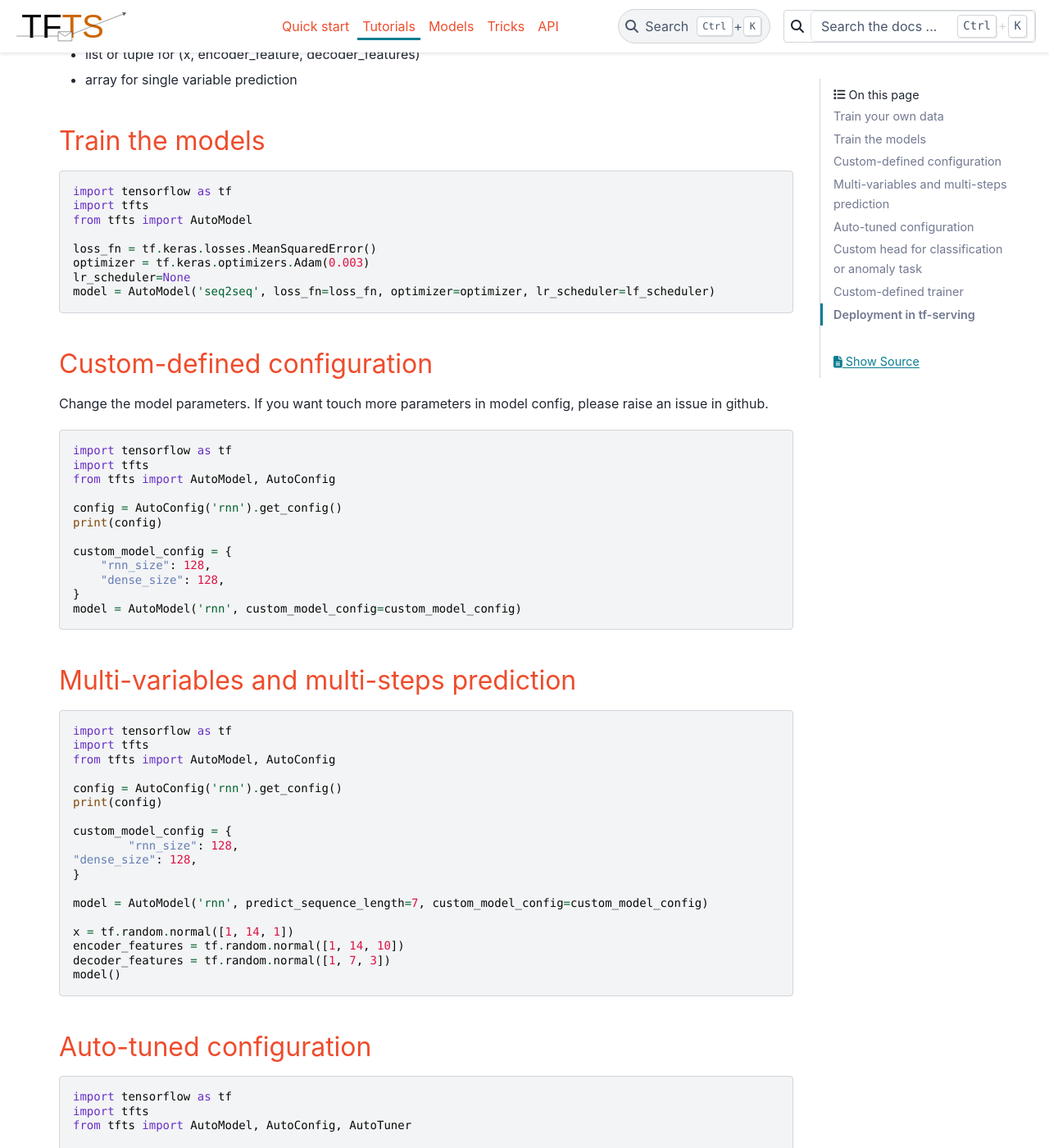
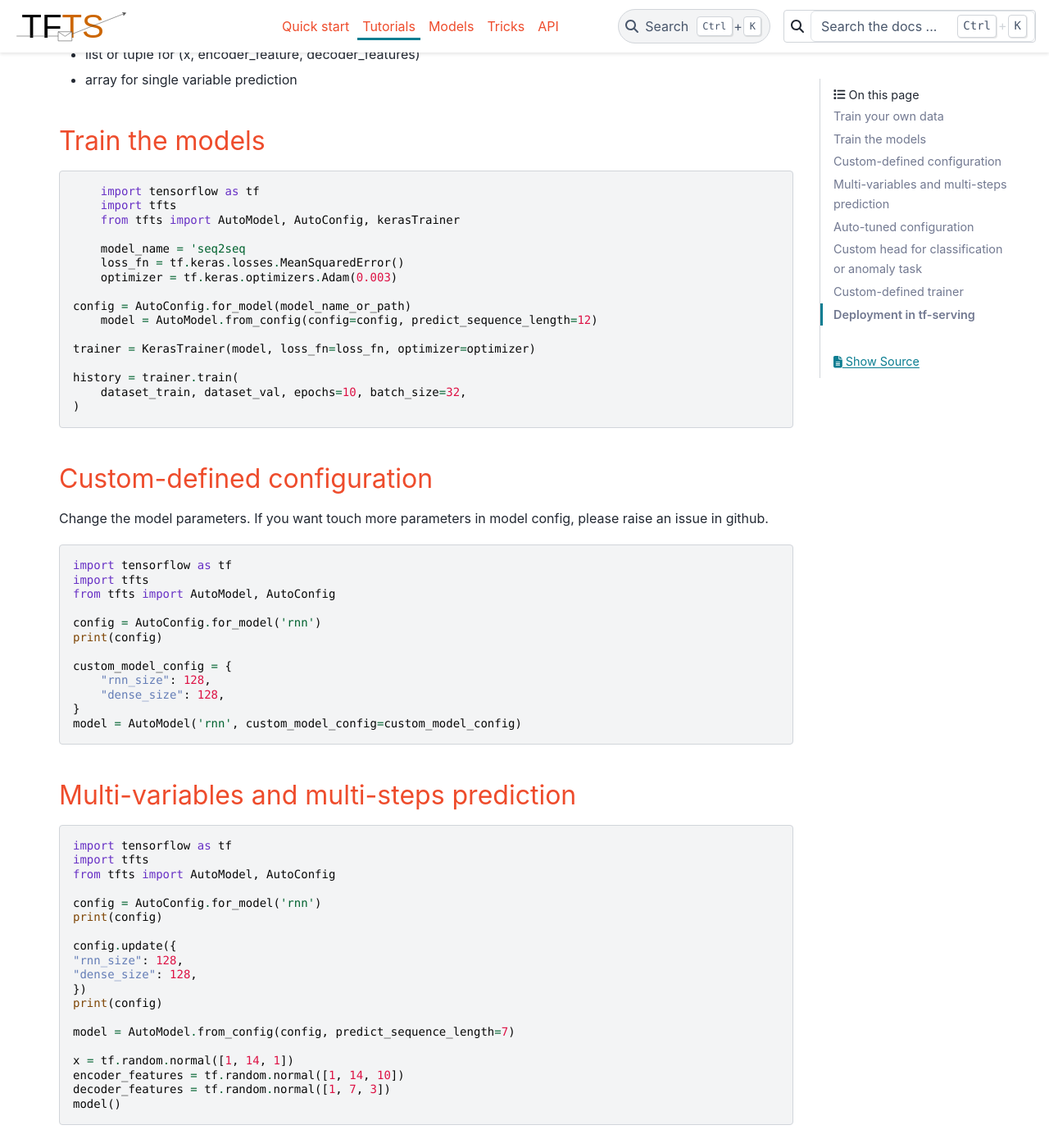
Before and after one commit to LongxingTan/Time-series-prediction, a Sphinx documentation site: the page built from docs/source/tutorials.rst, in a window 1280 px wide and 1400 px high, scrolled down 792 px. Shown: the whole window at 82% size. Built offline with Sphinx 7.4.7 and the PyData theme 0.15.4, drawn with Linux system fonts in a browser that asks for light colours; some of the changed text lies outside the part shown.

Commit message:
fix: examples

```diff
--- a/docs/source/tricks.rst
+++ b/docs/source/tricks.rst
@@ -10,6 +10,7 @@ If you want a better performance, you can import tfts source code to modify it d
 
 * `The TFTS BERT model <https://github.com/LongxingTan/KDDCup2022-Baidu>`_ wins the 3rd place in `Baidu KDD Cup 2022 <https://aistudio.baidu.com/aistudio/competition/detail/152/0/introduction>`_
 * `The TFTS Seq2Seq mode <https://github.com/LongxingTan/Data-competitions/tree/master/tianchi-enso-prediction>`_ wins the 4th place of `Tianchi ENSO prediction <https://tianchi.aliyun.com/competition/entrance/531871/introduction>`_
+
 
 General Tricks
 ~~~~~~~~~~~~~~~~~~~~~~~~~~~~
--- a/docs/source/tutorials.rst
+++ b/docs/source/tutorials.rst
@@ -55,12 +55,20 @@ Train the models
 
 	import tensorflow as tf
 	import tfts
-	from tfts import AutoModel
+	from tfts import AutoModel, AutoConfig, kerasTrainer
 
+	model_name = 'seq2seq
 	loss_fn = tf.keras.losses.MeanSquaredError()
 	optimizer = tf.keras.optimizers.Adam(0.003)
-	lr_scheduler=None
-	model = AutoModel('seq2seq', loss_fn=loss_fn, optimizer=optimizer, lr_scheduler=lf_scheduler)
+
+    config = AutoConfig.for_model(model_name_or_path)
+	model = AutoModel.from_config(config=config, predict_sequence_length=12)
+
+    trainer = KerasTrainer(model, loss_fn=loss_fn, optimizer=optimizer)
+
+    history = trainer.train(
+        dataset_train, dataset_val, epochs=10, batch_size=32,
+    )
 
 
 Custom-defined configuration
@@ -74,7 +82,7 @@ Change the model parameters. If you want touch more parameters in model config,
     import tfts
     from tfts import AutoModel, AutoConfig
 
-    config = AutoConfig('rnn').get_config()
+    config = AutoConfig.for_model('rnn')
     print(config)
 
     custom_model_config = {
@@ -93,15 +101,16 @@ Multi-variables and multi-steps prediction
 	import tfts
 	from tfts import AutoModel, AutoConfig
 
-	config = AutoConfig('rnn').get_config()
+	config = AutoConfig.for_model('rnn')
 	print(config)
 
-	custom_model_config = {
-		"rnn_size": 128,
+	config.update({
+	"rnn_size": 128,
     	"dense_size": 128,
-	}
+	})
+	print(config)
 
-	model = AutoModel('rnn', predict_sequence_length=7, custom_model_config=custom_model_config)
+	model = AutoModel.from_config(config, predict_sequence_length=7)
 
 	x = tf.random.normal([1, 14, 1])
 	encoder_features = tf.random.normal([1, 14, 10])
@@ -118,7 +127,7 @@ Auto-tuned configuration
     import tfts
     from tfts import AutoModel, AutoConfig, AutoTuner
 
-    config = AutoConfig('rnn').get_config()
+    config = AutoConfig.for_model('rnn')
     tuner = AutoTuner('rnn')
     tuner.run(config)
 
@@ -134,11 +143,11 @@ Set up the custom-defined head layer to do the classification task or anomaly de
     import tfts
     from tfts import AutoModel, AutoConfig, AutoTuner
 
-    AutoConfig('rnn').print_config()
+    config = AutoConfig.for_model('rnn')
     custom_model_head = tf.keras.Sequential(
         Dense(1)
     )
-    model = AutoModel('rnn', custom_model_config=custom_model_config, custom_model_head=custom_model_head)
+    model = AutoModel.from_config(config, custom_model_head=custom_model_head)
 
 
 Custom-defined trainer
@@ -157,7 +166,8 @@ You could use tfts trainer, a custom trainer or use keras to train directly.
     predict_sequence_length = 16
 
     inputs = Input([train_length, train_features])
-    backbone = AutoModel("seq2seq", predict_sequence_length=predict_sequence_length)
+    config = AutoConfig.for_model('seq2seq')
+    backbone = AutoModel.from_config(config, predict_sequence_length=predict_sequence_length)
     outputs = backbone(inputs)
     outputs = Dense(1, activation="sigmoid")(outputs)
     model = tf.keras.Model(inputs=inputs, outputs=outputs)
```
Also changed, not shown: README.md (+1 -3 lines), 2 other files.
